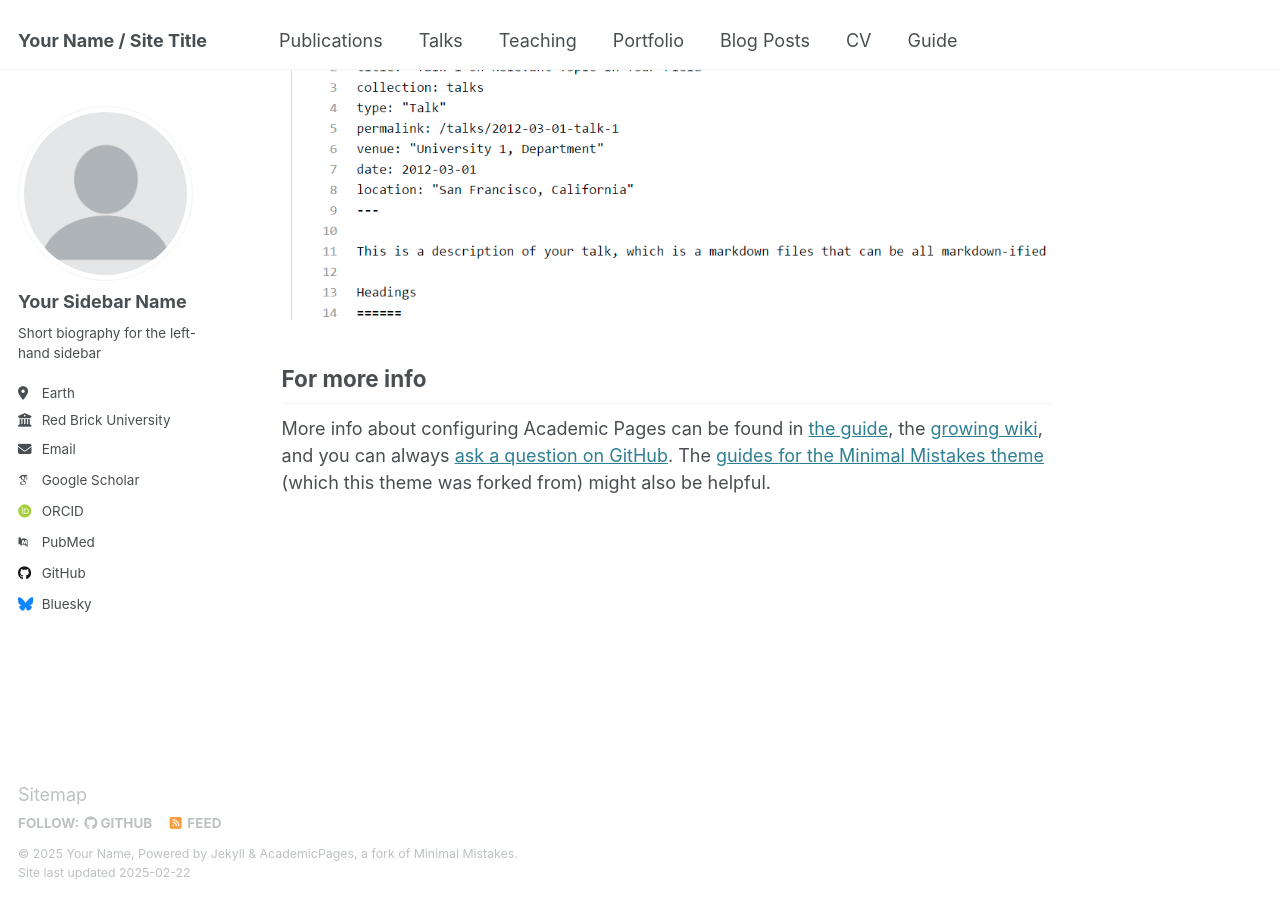
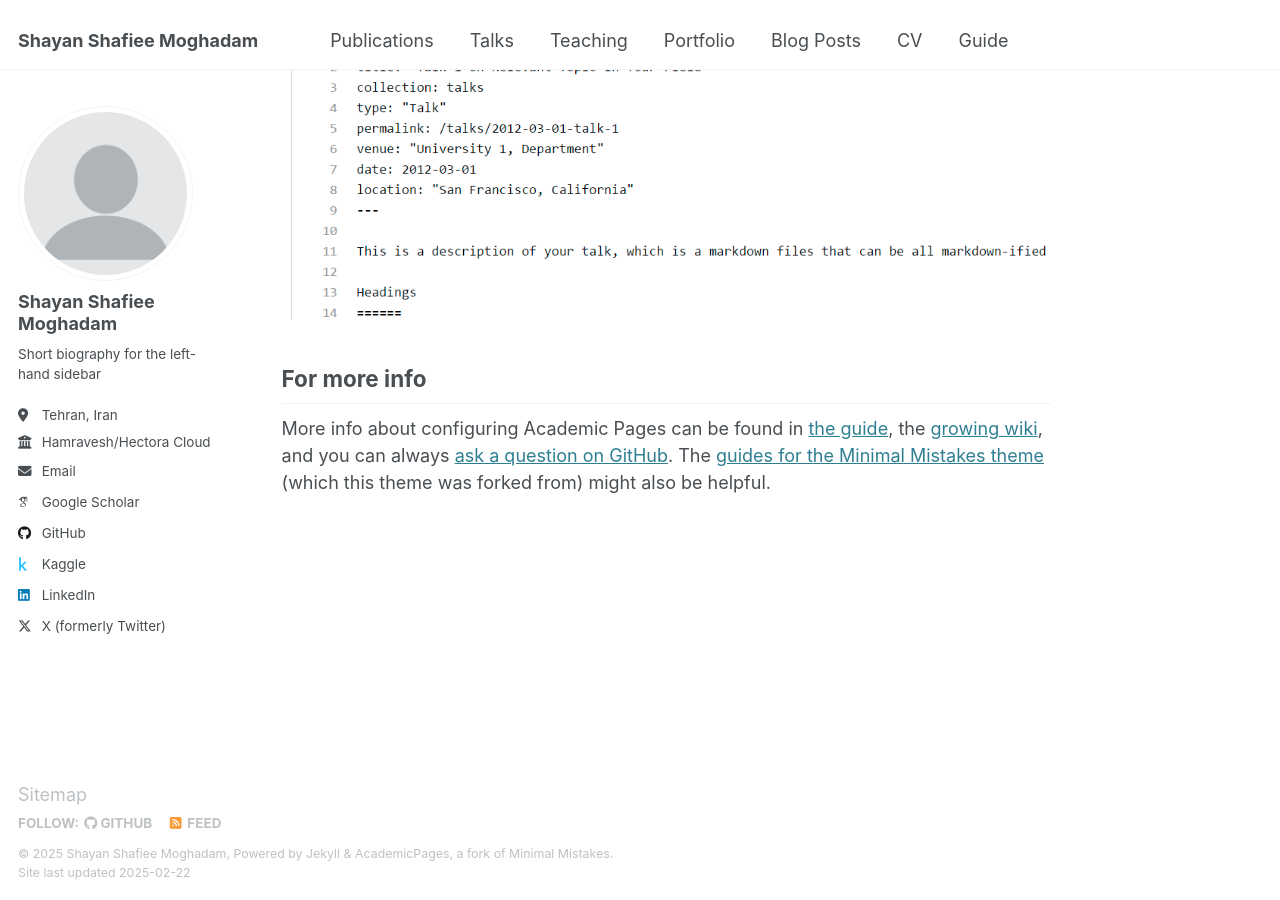
Before and after one commit to shayansm2/academic-portfolio, a Jekyll site: the page built from _pages/about.md, in a window 1280 px wide and 900 px high, scrolled down 2642 px. Built offline with Jekyll 4.4.1, drawn with Linux system fonts in a browser that asks for light colours; some web fonts are replaced.

Commit message:
set settings and configs

```diff
--- a/_config.yml
+++ b/_config.yml
@@ -9,11 +9,11 @@
 # Basic Site Settings
 locale                   : "en-US"
 site_theme               : "default"
-title                    : "Your Name / Site Title"
+title                    : "Shayan Shafiee Moghadam"
 title_separator          : "-"
-name                     : &name "Your Name"
-description              : &description "personal description"
-url                      : https://academicpages.github.io # the base hostname & protocol for your site e.g. "https://[your GitHub username].github.io"
+name                     : &name "Shayan Shafiee Moghadam"
+description              : &description "personal homepage"
+url                      : https://shayansm2.github.io # the base hostname & protocol for your site e.g. "https://[your GitHub username].github.io"
 baseurl                  : "" # the subpath of your site, e.g. "/blog"
 repository               : "academicpages/academicpages.github.io"
 
@@ -23,21 +23,21 @@ repository               : "academicpages/academicpages.github.io"
 author:
   # Biographic information
   avatar           : "profile.png"
-  name             : "Your Sidebar Name"
+  name             : "Shayan Shafiee Moghadam"
   pronouns         : # example: "she/her"
   bio              : "Short biography for the left-hand sidebar"
-  location         : "Earth"
-  employer         : "Red Brick University"
+  location         : "Tehran, Iran"
+  employer         : "Hamravesh/Hectora Cloud Solutions"
   uri              : # URL
-  email            : "none@example.org"
+  email            : "shayan.shafiee.moghadam@gmail.com"
 
   # Academic websites
   arxiv            : # URL - Update with the correct link to your profile
-  googlescholar    : "https://scholar.google.com/citations?user=PS_CX0AAAAAJ"
+  googlescholar    : "https://scholar.google.com/citations?hl=en&user=d0WaIpQAAAAJ"
   impactstory      : # URL
-  orcid            : "http://orcid.org/yourorcidurl"
+  orcid            : # URL
   semantic         : # URL
-  pubmed           : "https://www.ncbi.nlm.nih.gov/pubmed/?term=john+snow"
+  pubmed           : # URL
   researchgate     : # URL
   scopus           : # URL
 
@@ -45,12 +45,12 @@ author:
   bitbucket        : # Username - Update with your username on the site
   codepen          : # Username
   dribbble         : # Username
-  github           : "academicpages"
-  kaggle           : # Username
+  github           : "shayansm2"
+  kaggle           : "shayansm"
   stackoverflow    : # User number or user number and name (i.e., use "1" or "1/jeff-atwood")
 
   # Social media
-  bluesky          : "bsky.app" # Replace this with you Bluesky username
+  bluesky          : # Replace this with you Bluesky username
   facebook         : # Username
   flickr           : # Username
   foursquare       : # Username
@@ -59,7 +59,7 @@ author:
   keybase          : # Username
   instagram        : # Username
   lastfm           : # Username
-  linkedin         : # Username
+  linkedin         : "shayan-shafiee-moghadam"
   mastodon         : # URL
   medium           : # URL
   pinterest        : # Username
@@ -67,7 +67,7 @@ author:
   steam            : # Username
   telegram         : # URL
   tumblr           : # Username
-  twitter          : # Username for X / Twitter
+  twitter          : "ShayanSM1"
   vine             : # Username
   weibo            : # Username
   wikipedia        : # Username
@@ -77,12 +77,12 @@ author:
 
 # Publication Category - The following the list of publication categories and their headings
 publication_category:
-  books:
-    title: 'Books'
   manuscripts:
     title: 'Journal Articles'
-  conferences:
-    title: 'Conference Papers'
+  # books:
+  #   title: 'Books'
+  # conferences:
+  #   title: 'Conference Papers'
 
 # Site Settings
 teaser                   :  # filename of teaser fallback teaser image placed in /images/, .e.g. "500x300.png"
@@ -222,9 +222,9 @@ collections:
   portfolio:
     output: true
     permalink: /:collection/:path/
-  talks:
-    output: true
-    permalink: /:collection/:path/
+  # talks:
+  #   output: true
+  #   permalink: /:collection/:path/
 
 
 # These settings control how pages and collections are included in the site
```
